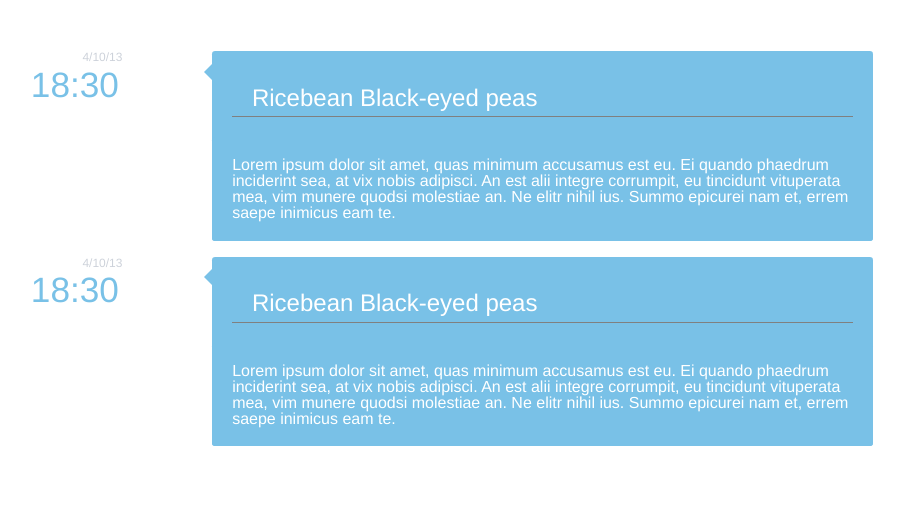
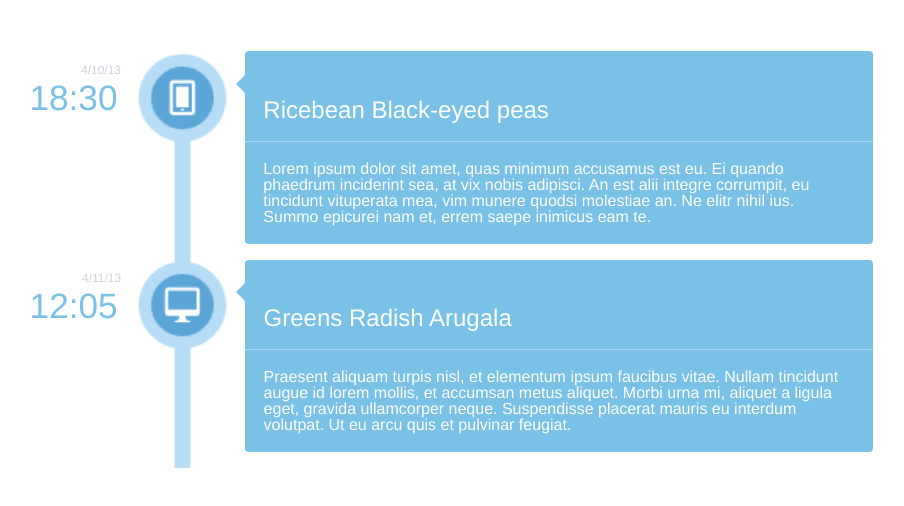
Before and after one commit to dakotahavel/1.3-timeline-layout, a plain HTML site: page index.html in a window 1280 px wide. Shown: the whole page, without its empty margins (247-1151 px from the left). Drawn offline with Linux system fonts and the light colour scheme.

Commit message:
min complete

```diff
--- a/index.html
+++ b/index.html
@@ -10,27 +10,26 @@
 <body>
 
   <ul class='each-post'>
-        <!-- column 1 date and time aside-->
+        <!-- column 1 date and time -->
         <li class='date-time-col'>
               <span class='date'>
                 4/10/13
               </span>
 
-              <span class='time'>
+              <span class='time change'>
                 18:30
               </span>
         </li>
               <!-- column 2 graphic -->
         <li class='graphic-col'>
-          <span class='graphic'>
-            |
-          </span>
+          <div class='graphic1'>
+          </div>
         </li>
             <!-- column 3 posting-->
-        <li class=posting-col>
+        <li class='posting-col'>
 
 
-            <article class='posting-outline'>
+            <div class='posting-outline'>
 
               <h1 class='posting-title'>
                 Ricebean Black-eyed peas
@@ -40,47 +39,51 @@
                 Lorem ipsum dolor sit amet, quas minimum accusamus est eu. Ei quando phaedrum inciderint sea, at vix nobis adipisci. An est alii integre corrumpit, eu tincidunt vituperata mea, vim munere quodsi molestiae an. Ne elitr nihil ius. Summo epicurei nam et, errem saepe inimicus eam te.
               </p>
 
-            </article>
+            </div>
 
         </li>
   </ul>
+
 
   <ul class='each-post'>
         <!-- column 1 date and time aside-->
         <li class='date-time-col'>
               <span class='date'>
-                4/10/13
+                4/11/13
               </span>
 
-              <span class='time'>
-                18:30
+              <span class='time change'>
+                12:05
               </span>
         </li>
               <!-- column 2 graphic -->
         <li class='graphic-col'>
-          <span class='graphic'>
-            |
-          </span>
+          <div class='graphic2'>
+          </div>
         </li>
             <!-- column 3 posting-->
-        <li class=posting-col>
+        <li class='posting-col'>
 
 
-            <article class='posting-outline'>
+            <div class='posting-outline'>
 
               <h1 class='posting-title'>
-                Ricebean Black-eyed peas
+                Greens Radish Arugala
               </h1>
 
               <p class='posting-body'>
-                Lorem ipsum dolor sit amet, quas minimum accusamus est eu. Ei quando phaedrum inciderint sea, at vix nobis adipisci. An est alii integre corrumpit, eu tincidunt vituperata mea, vim munere quodsi molestiae an. Ne elitr nihil ius. Summo epicurei nam et, errem saepe inimicus eam te.
+                Praesent aliquam turpis nisl, et elementum ipsum faucibus vitae. Nullam tincidunt augue id lorem mollis, et accumsan metus aliquet. Morbi urna mi, aliquet a ligula eget, gravida ullamcorper neque. Suspendisse placerat mauris eu interdum volutpat. Ut eu arcu quis et pulvinar feugiat.
               </p>
 
-            </article>
+            </div>
 
         </li>
   </ul>
 
 
+
+
+
+
 </body>
 </html>
--- a/styles.css
+++ b/styles.css
@@ -27,13 +27,15 @@ li{
 
 .each-post{
 display: flex;
-flex-direction: ltr;
+flex-direction: row;
 }
 
 .date-time-col{
-  display: inline-block;
+  display: block;
   /*background-color: green;*/
   flex-basis: 75%;
+  /*width:25%;*/
+  margin: 1%;
 }
 
 .date{
@@ -55,17 +57,39 @@ flex-direction: ltr;
 }
 
 .graphic-col{
-  display: inline;
+  display: block;
   /*background-color: blue;*/
-  flex-basis: 15%;
+  flex-basis: 20%;
+  /*width:10%;*/
+  /*background-image: url(./images/mobile-long-copy.png);
+  background-size: cover;*/
+  /*margin: 1%;
+  margin-right: 0;*/
 }
 
-.graphic{
-  display: inline-block;
-  color: white;
+.graphic1{
+  width: 100%;
+  height: 100%;
+  display: block;
+  color: transparent;
+  background-image: url(./images/mobile-long-copy.png);
+  background-size: cover;
+
+  /*background-image: url(../images/mobile long copy.png);*/
   /*background-color: black;*/
 }
 
+.graphic2{
+  width: 100%;
+  height: 100%;
+  display: block;
+  color: transparent;
+  background-image: url(./images/monitor-long-copy.png);
+  background-size: cover;
+
+  /*background-image: url(../images/mobile long copy.png);*/
+  /*background-color: black;*/
+}
 /*.graphic::before{
   content:'(-)';
   color:yellow;
@@ -74,36 +98,35 @@ flex-direction: ltr;
 }*/
 
 .posting-col{
-  /*display: block;*/
+  /*flex-basis: 50%;*/
+  /*display: inline-block;*/
   /*background-color: #79C1E7;*/
   /*color: white;*/
   margin: 2%;
   margin-top: 0;
-  border-radius: .5em;
 }
 
 .posting-outline{
-  flex-basis: 180%;
-  display: block;
+  flex-basis: 80%;
+  display: inline-block;
   background-color: #79C1E7;
   color: white;
   margin: 0 10em 1em 1em;
-  border-radius: .2em;
+  border-radius: .25em;
 }
 
 .posting-title{
   /*border-radius: .5em;*/
   font-size: 1.5em;
   /*font-weight: bold;*/
-  /*background-color: #79C1E7;*/
+  background-color: #79C1E7;
   color: white;
+  text-align: left;
+  border-top-right-radius: .25em;
+  border-top-left-radius: .25em;
   /*background-color: blue;*/
-  border-bottom: 1px grey solid;
+  border-bottom: 1px #ADD8EF solid;
   padding: 3%;
-  padding-top: 1%;
-  padding-bottom: 1%;
-  margin: 3%;
-  margin-top: 0;
 }
 
 .posting-title::before{
@@ -112,28 +135,53 @@ flex-direction: ltr;
   width: 0;
   height: 0;
   border-width: 0.6em;
+
   border-style: solid;
   border-color: transparent;
   border-right-color: #79C1E7;
+  /*border-right-color: black;*/
   position: relative;
   /*top: 8%;*/
-  right: 2.6em;
+  right: 7%;
   /*background-color: green;*/
 }
 
 
 .posting-body{
-  /*display: inline-block;*/
-  background-color: #79C1E7;
+  max-width: 99%;
+  display: inline-block;
+  /*background-color: #79C1E7;*/
+  font-size: 1em;
   color: white;
   padding: 3%;
-  border-radius: .2em;
+  border-bottom-right-radius: .25em;
+  border-bottom-left-radius: .25em;
   /*background-color: pink;*/
 }
 
+.each-post:hover .time{
+  color: #4797C4;
+}
 
+.each-post:hover .posting-title::before{
+  border-right-color:#4797C4;
+}
 
+.each-post:hover .posting-title{
+  background-color: #4797C4;
+}
 
+.each-post:hover .posting-body{
+  background-color: #4797C4;
+}
+
+.posting-outline:hover .posting-outline{
+  background-color: #4797C4;
+}
+
+.each-post:hover .posting-col{
+  /*background-color: #4797C4;*/
+}
 
 
 /*=================*/
```
Also changed, not shown: images/mobile-long-copy.png (added), images/monitor-long-copy.png (added).
